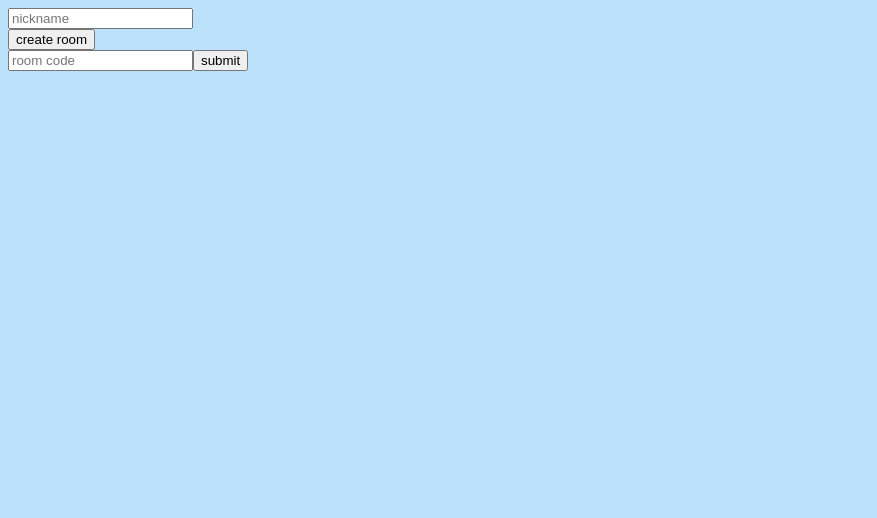
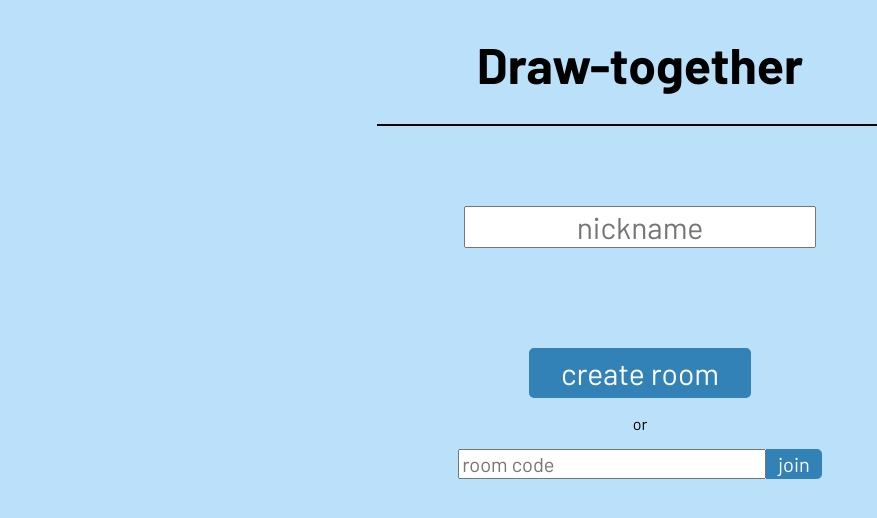
Before and after one commit to VeikkaND/Draw-together, a React (Vite) app in the folder client/: page / in a window 1280 px wide. Shown: the top 518 px of the page, without its empty margins (0-877 px from the left). Built offline with nearby package versions, Linux system fonts and the light colour scheme; no server answers.

Commit message:
final visual changes

```diff
--- a/client/src/App.jsx
+++ b/client/src/App.jsx
@@ -36,12 +36,17 @@ function App() {
   }
 
   return (
-    <div>
-      <input placeholder="nickname" onChange={handleName}></input> <br />
-      <button onClick={handleCreate}>create room</button>
+    <div className="home">
+      <h1>Draw-together</h1>
+      <input placeholder="nickname" onChange={handleName}
+      id="name" autoComplete="off"></input> <br />
+      <button onClick={handleCreate}
+      id="create">create room</button>
+      <p>or</p>
       <form onSubmit={handleSubmit}>
-        <input name="code" placeholder="room code"></input>
-        <button type="submit">submit</button>
+        <input name="code" placeholder="room code"
+        autoComplete="off"></input>
+        <button type="submit">join</button>
       </form>
     </div>
   )
--- a/client/src/components/Canvas.jsx
+++ b/client/src/components/Canvas.jsx
@@ -18,11 +18,10 @@ function Canvas() {
             const ctx = canvas.getContext("2d")
             ctx.strokeStyle = color
             ctx.lineWidth = width
-            //console.log(`painting x: ${x} + y: ${y}`)
             if(start) {
                 ctx.beginPath()
                 ctx.moveTo(x, y)
-                ctx.fillRect(x, y, 1, 1) //TODO change to variable
+                ctx.fillRect(x, y, 1, 1)
             } else {
                 ctx.lineTo(x, y)
                 ctx.stroke()
@@ -31,11 +30,13 @@ function Canvas() {
     }
 
     socket.on("startDraw", (data) => {
-        paint(data.x, data.y, true, data.color, data.width, data.id)
+        paint(data.x, data.y, true,
+            data.color, data.width, data.id)
     })
 
     socket.on("draw", (data) => {
-        paint(data.x, data.y, false, data.color, data.width, data.id)
+        paint(data.x, data.y, false,
+            data.color, data.width, data.id)
     })
 
     socket.on("clear", () => {
@@ -78,7 +79,7 @@ function Canvas() {
     }
 
     return(
-        <canvas ref={canvasRef} width={600} height={400}
+        <canvas ref={canvasRef} width={1000} height={600}
         onMouseDown={mouseDown} onMouseUp={mouseUp}
         onMouseMove={mouseMove}></canvas>
     )
--- a/client/src/components/Chat.jsx
+++ b/client/src/components/Chat.jsx
@@ -11,15 +11,23 @@ function Chat() {
     const name = useSelector((state) => state.name.value)
 
     socket.on("message", (data) => {
-        setMessages(messages.concat(data))
+        const newMessages = messages.concat(data)
+        newMessages.sort((a, b) => {
+            if(a.time < b.time) return -1
+            else if(a.time > b.time) return 1
+            else return 0
+        })
+        setMessages(newMessages)
     })
 
     const handleSubmit = (event) => {
         event.preventDefault()
+        const time = Date.now()
+        console.log(time)
         const text = event.target.text.value
         if(text !== "") {
             socket.emit("chat:message",
-                ({room: room, name: name, text: text}))
+                ({room: room, name: name, text: text, time: time}))
             event.target.text.value = ""
         }
     }
@@ -29,10 +37,11 @@ function Chat() {
             <div className="messages">
                 {messages.reverse().map((message) =>
                 <Message text={message.text} sender={message.name}
-                key={Math.random().toString(16).slice(2)}/>)}
+                key={message.time}/>)}
             </div>
             <form onSubmit={handleSubmit}>
-                <input name="text" autoComplete="off"></input>
+                <input name="text" autoComplete="off"
+                placeholder="write a message"></input>
             </form>
         </div>
     )
--- a/client/src/components/Tools.jsx
+++ b/client/src/components/Tools.jsx
@@ -44,7 +44,7 @@ function Tools() {
             <button onClick={handleClear}>clear</button>
             <>
                 <input type="range" name="width"
-                min={1} max={4} step={1} defaultValue={1}
+                min={1} max={4} step={1} defaultValue={2}
                 list="markers"
                 onChange={setWid}></input>
 
@@ -58,12 +58,29 @@ function Tools() {
             <div className="colors">
                 <button onClick={setCol} name="red"
                 style={{background: "red"}}></button>
+                <button onClick={setCol} name="pink"
+                style={{background: "pink"}}></button>
                 <button onClick={setCol} name="green"
                 style={{background: "green"}}></button>
+                <button onClick={setCol} name="lime"
+                style={{background: "lime"}}></button>
                 <button onClick={setCol} name="blue"
                 style={{background: "blue"}}></button>
+                <button onClick={setCol} name="dodgerblue"
+                style={{background: "dodgerblue"}}></button>
+                <button onClick={setCol} name="orange"
+                style={{background: "orange"}}></button>
+                <button onClick={setCol} name="yellow"
+                style={{background: "yellow"}}></button>
+                <button onClick={setCol} name="brown"
+                style={{background: "brown"}}></button>
                 <button onClick={setCol} name="black"
                 style={{background: "black"}}></button>
+                <button onClick={setCol} name="gray"
+                style={{background: "gray"}}></button>
+                <button onClick={setCol} name="white"
+                style={{background: "white"}}></button>
+
             </div>
         </div>
     )
--- a/client/src/index.css
+++ b/client/src/index.css
@@ -9,8 +9,63 @@ body {
     background-color: #BBE1FA;
 }
 
-p {
+p, h1, input, button {
     font-family: Barlow;
+}
+
+.home {
+    margin: auto;
+    width: fit-content;
+    text-align: center;
+}
+
+.home button {
+    background-color: #3282B8;
+    color: white;
+    border: 2px solid #3282B8;
+}
+
+.home button:hover {
+    transition-duration: 0.2s;
+    background-color: #2a6e9b;
+    border-color: #2a6e9b;
+}
+
+.home h1 {
+    font-size: 50px;
+    margin-bottom: 80px;
+    padding-bottom: 30px;
+    padding-inline: 100px;
+    border-bottom: solid 2px;
+}
+
+.home #name {
+    margin-bottom: 100px;
+    font-size: 30px;
+    text-align: center;
+}
+
+.home #create {
+    font-size: 30px;
+    border-radius: 5px;
+    padding-inline: 30px;
+    padding-block: 5px;
+}
+
+.home form {
+    height: 30px;
+}
+
+.home form input {
+    font-size: 20px;
+    width: 300px;
+}
+
+.home form button {
+    font-size: 20px;
+    border-top-right-radius: 5px;
+    border-bottom-right-radius: 5px;
+    padding-inline: 10px;
 }
 
 canvas {
@@ -27,19 +82,28 @@ canvas {
 .toolbar .colors {
     display: flex;
     flex-direction: row;
+    flex-flow: row wrap;
+    width: 150px;
 }
 
 .toolbar .colors button {
+    margin-bottom: 5px;
     margin-right: 5px;
+    height: 20px;
+    width: 20px;
+    border: 1px solid;
 }
 
 .content {
     display: flex;
     flex-direction: row;
+
+    justify-content: center;
 }
 
-.drawing {
-
+#title {
+    margin-inline: auto;
+    text-align: center;
 }
 
 .chatbox {
@@ -52,7 +116,8 @@ canvas {
     border: solid 1px #1B262C;
     border-radius: 5px;
     width: 30vw;
-    height: 400px;
+    max-width: 500px;
+    height: 600px;
     text-align: center;
     background-color: white;
 }
--- a/client/src/reducers/widthReducer.js
+++ b/client/src/reducers/widthReducer.js
@@ -3,7 +3,7 @@ import { createSlice } from "@reduxjs/toolkit";
 export const widthSlice = createSlice({
     name: "width",
     initialState: {
-        value: 1
+        value: 2
     },
     reducers: {
         setWidth: (state, action) => {
--- a/client/src/routes/Room.jsx
+++ b/client/src/routes/Room.jsx
@@ -13,12 +13,13 @@ function Room() {
     const handleBack = () => {
         socket.emit("room:leave", room)
         navigate("/")
+        window.location.reload()
     }
 
     return(
         <div>
             <button onClick={handleBack}>back</button>
-            <h1>{room}</h1>
+            <h1 id="title">room code: {room}</h1>
             <div className="content">
                 <div className="drawing">
                     <Canvas />
```
Also changed, not shown: 1 other file (tests, documents, lock files or other folders).
